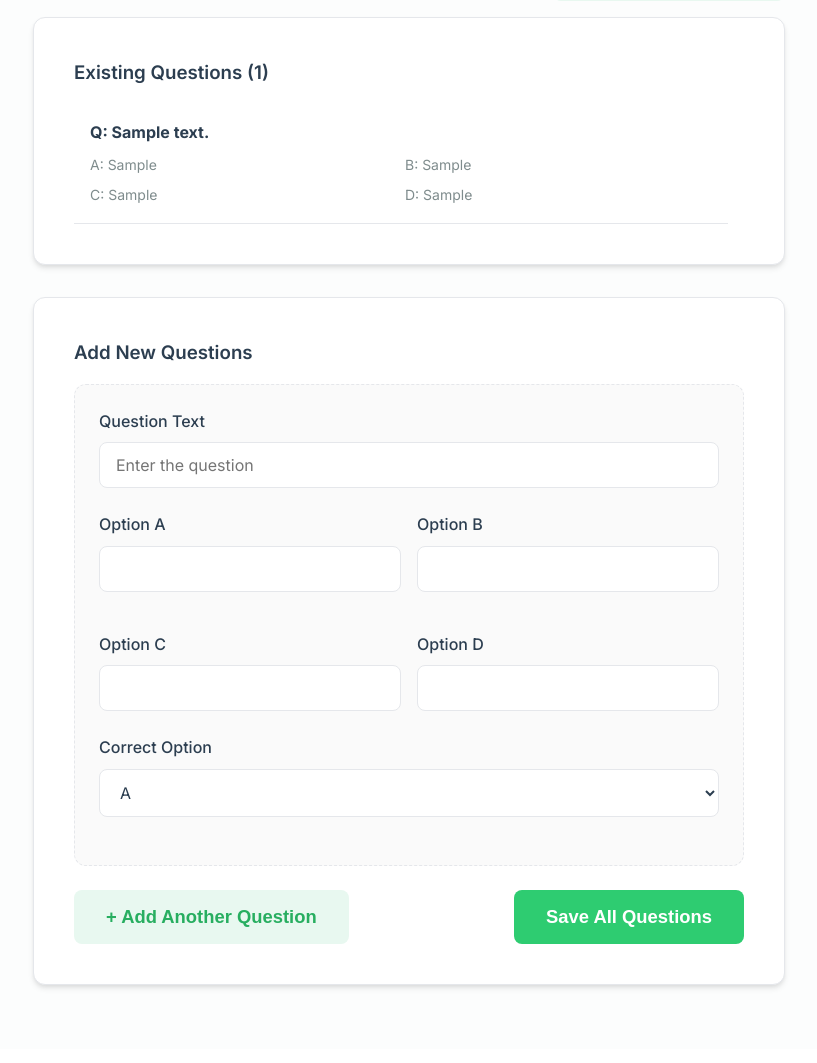
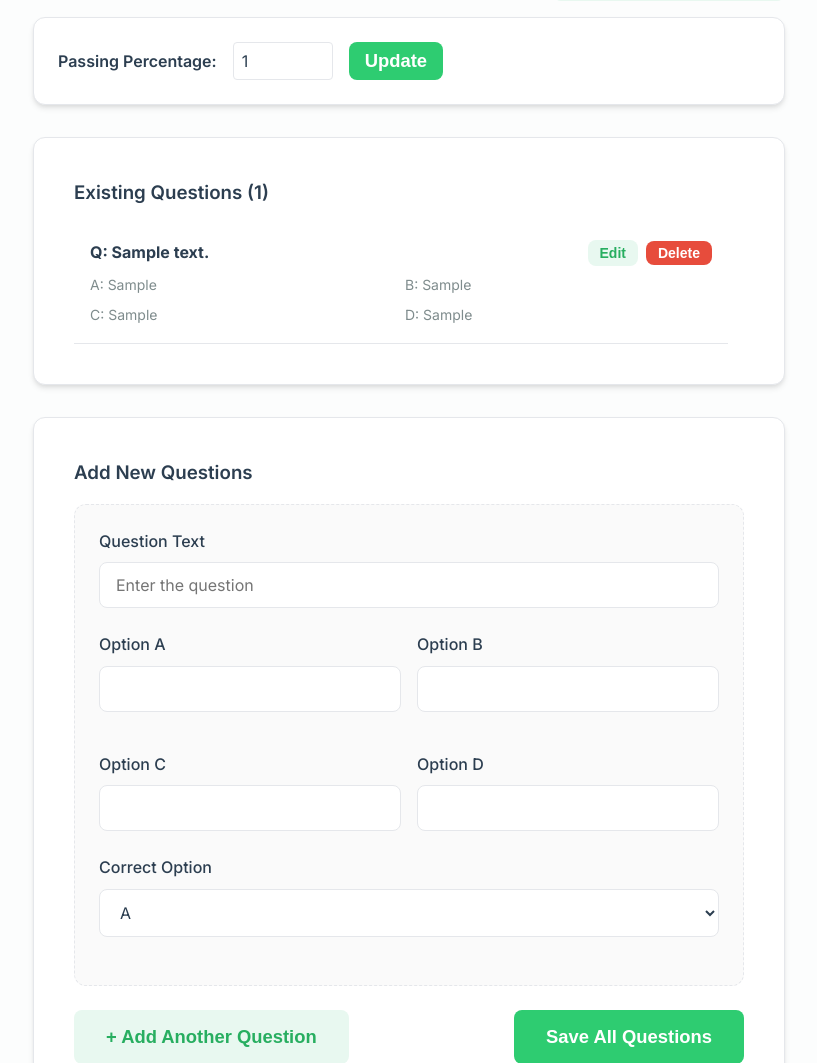
Before and after one commit to Aryangaikwad3003/TradeQuest, a Flask app: template templates/admin/questions.html in a window 1280 px wide. Shown: the part 164-1227 px from the top of the page, without its empty margins (231-1048 px from the left). Before the commit the page ends 1153 px from the top, so only its background shows below. Run offline with Flask 3, Linux system fonts and the light colour scheme; the template is opened without the code that fills it: most values are stand-ins (such as "Sample title", 1, 10 or a date in 2020); some libraries are stand-ins or nearby versions.

Commit message:
Add functionality to edit passing percentage and manage existing questions

```diff
--- a/app.py
+++ b/app.py
@@ -485,6 +485,78 @@ def manage_questions(quiz_id):
 
     return render_template('admin/questions.html', quiz=quiz, questions=existing_questions)
 
+@app.route('/admin/quiz/<int:quiz_id>/update_pass_percentage', methods=['POST'])
+@admin_required
+def update_pass_percentage(quiz_id):
+    db = get_db()
+    cursor = db.cursor()
+    new_pct = request.form.get('pass_percentage')
+    if new_pct is not None:
+        try:
+            val = float(new_pct)
+            if 0 <= val <= 100:
+                cursor.execute('UPDATE quizzes SET pass_percentage = ? WHERE id = ?', (val, quiz_id))
+                db.commit()
+                flash("Passing percentage updated.", "success")
+            else:
+                flash("Percentage must be between 0 and 100.", "error")
+        except ValueError:
+            flash("Invalid percentage value.", "error")
+    return redirect(url_for('manage_questions', quiz_id=quiz_id))
+
+@app.route('/admin/question/<int:question_id>/edit', methods=['POST'])
+@admin_required
+def edit_question(question_id):
+    db = get_db()
+    cursor = db.cursor()
+    q_text = request.form.get('question_text')
+    opt_a = request.form.get('option_a')
+    opt_b = request.form.get('option_b')
+    opt_c = request.form.get('option_c')
+    opt_d = request.form.get('option_d')
+    correct = request.form.get('correct_option')
+
+    cursor.execute('SELECT quiz_id FROM questions WHERE id = ?', (question_id,))
+    q_row = cursor.fetchone()
+    if not q_row:
+        flash("Question not found.", "error")
+        return redirect(url_for('admin_dashboard'))
+
+    quiz_id = q_row['quiz_id']
+
+    if q_text and opt_a and opt_b and opt_c and opt_d and correct:
+        cursor.execute('''
+            UPDATE questions
+            SET question_text = ?, option_a = ?, option_b = ?, option_c = ?, option_d = ?, correct_option = ?
+            WHERE id = ?
+        ''', (q_text.strip(), opt_a.strip(), opt_b.strip(), opt_c.strip(), opt_d.strip(), correct.strip(), question_id))
+        db.commit()
+        flash("Question updated successfully.", "success")
+    else:
+        flash("All fields are required.", "error")
+
+    return redirect(url_for('manage_questions', quiz_id=quiz_id))
+
+@app.route('/admin/question/<int:question_id>/delete', methods=['POST'])
+@admin_required
+def delete_question(question_id):
+    db = get_db()
+    cursor = db.cursor()
+
+    cursor.execute('SELECT quiz_id FROM questions WHERE id = ?', (question_id,))
+    q_row = cursor.fetchone()
+    if not q_row:
+        return redirect(url_for('admin_dashboard'))
+
+    quiz_id = q_row['quiz_id']
+
+    cursor.execute('DELETE FROM user_responses WHERE question_id = ?', (question_id,))
+    cursor.execute('DELETE FROM questions WHERE id = ?', (question_id,))
+    db.commit()
+
+    flash("Question deleted successfully.", "success")
+    return redirect(url_for('manage_questions', quiz_id=quiz_id))
+
 @app.route('/admin/quiz/<int:quiz_id>/toggle', methods=['POST'])
 @admin_required
 def toggle_quiz(quiz_id):
--- a/templates/admin/questions.html
+++ b/templates/admin/questions.html
@@ -8,19 +8,81 @@
     <a href="{{ url_for('admin_dashboard') }}" class="btn btn-secondary">Back to Dashboard</a>
 </div>
 
+<!-- Pass Percentage -->
+<div class="card mb-4" style="padding: 1.5rem;">
+    <form action="{{ url_for('update_pass_percentage', quiz_id=quiz.id) }}" method="POST" style="display: flex; align-items: center; gap: 1rem;">
+        <label style="margin: 0; font-weight: 600;">Passing Percentage:</label>
+        <input type="number" name="pass_percentage" value="{{ quiz.pass_percentage }}" min="0" max="100" step="0.1" style="width: 100px; padding: 0.5rem; border-radius: 4px; border: 1px solid var(--border-color);">
+        <button type="submit" class="btn btn-primary" style="padding: 0.5rem 1rem;">Update</button>
+    </form>
+</div>
+
+
 {% if questions %}
 <div class="card" style="margin-bottom: 2rem;">
     <h3>Existing Questions ({{ questions|length }})</h3>
-    <div style="max-height: 400px; overflow-y: auto; padding-right: 1rem;">
+    <div style="max-height: 500px; overflow-y: auto; padding-right: 1rem;">
         {% for q in questions %}
-        <div style="padding: 1rem; border-bottom: 1px solid var(--border-color);">
+        <div style="padding: 1rem; border-bottom: 1px solid var(--border-color);" id="question_block_{{ q.id }}">
+
+            <!-- View Mode -->
+            <div id="view_mode_{{ q.id }}">
+                <div style="display: flex; justify-content: space-between; align-items: flex-start;">
                     <strong>Q: {{ q.question_text }}</strong>
+                    <div style="display: flex; gap: 0.5rem;">
+                        <button type="button" class="btn btn-secondary" style="padding: 0.25rem 0.75rem; font-size: 0.875rem;" onclick="toggleEdit('{{ q.id }}')">Edit</button>
+                        <form action="{{ url_for('delete_question', question_id=q.id) }}" method="POST" onsubmit="return confirm('Are you sure you want to delete this question?');" style="margin: 0;">
+                            <button type="submit" class="btn" style="background-color: var(--danger-color); color: white; padding: 0.25rem 0.75rem; font-size: 0.875rem;">Delete</button>
+                        </form>
+                    </div>
+                </div>
                 <div style="font-size: 0.875rem; color: var(--text-muted); margin-top: 0.5rem; display: grid; grid-template-columns: 1fr 1fr; gap: 0.5rem;">
                     <div>A: {{ q.option_a }} {% if q.correct_option == 'A' %}<span style="color:var(--success-color)">✓ Correct</span>{% endif %}</div>
                     <div>B: {{ q.option_b }} {% if q.correct_option == 'B' %}<span style="color:var(--success-color)">✓ Correct</span>{% endif %}</div>
                     <div>C: {{ q.option_c }} {% if q.correct_option == 'C' %}<span style="color:var(--success-color)">✓ Correct</span>{% endif %}</div>
                     <div>D: {{ q.option_d }} {% if q.correct_option == 'D' %}<span style="color:var(--success-color)">✓ Correct</span>{% endif %}</div>
                 </div>
+            </div>
+
+            <!-- Edit Mode -->
+            <form id="edit_mode_{{ q.id }}" action="{{ url_for('edit_question', question_id=q.id) }}" method="POST" style="display: none; background: #f9fafb; padding: 1rem; border-radius: 8px; margin-top: 0.5rem;">
+                <div class="form-group">
+                    <label>Question Text</label>
+                    <input type="text" name="question_text" required value="{{ q.question_text }}">
+                </div>
+                <div style="display: grid; grid-template-columns: 1fr 1fr; gap: 1rem;">
+                    <div class="form-group">
+                        <label>Option A</label>
+                        <input type="text" name="option_a" required value="{{ q.option_a }}">
+                    </div>
+                    <div class="form-group">
+                        <label>Option B</label>
+                        <input type="text" name="option_b" required value="{{ q.option_b }}">
+                    </div>
+                    <div class="form-group">
+                        <label>Option C</label>
+                        <input type="text" name="option_c" required value="{{ q.option_c }}">
+                    </div>
+                    <div class="form-group">
+                        <label>Option D</label>
+                        <input type="text" name="option_d" required value="{{ q.option_d }}">
+                    </div>
+                </div>
+                <div class="form-group">
+                    <label>Correct Option</label>
+                    <select name="correct_option" required>
+                        <option value="A" {% if q.correct_option == 'A' %}selected{% endif %}>A</option>
+                        <option value="B" {% if q.correct_option == 'B' %}selected{% endif %}>B</option>
+                        <option value="C" {% if q.correct_option == 'C' %}selected{% endif %}>C</option>
+                        <option value="D" {% if q.correct_option == 'D' %}selected{% endif %}>D</option>
+                    </select>
+                </div>
+                <div style="display: flex; gap: 0.5rem; justify-content: flex-end;">
+                    <button type="button" class="btn btn-secondary" onclick="toggleEdit('{{ q.id }}')">Cancel</button>
+                    <button type="submit" class="btn btn-success" style="padding: 0.5rem 1rem;">Save Changes</button>
+                </div>
+            </form>
+
         </div>
         {% endfor %}
     </div>
@@ -75,6 +137,18 @@
 </div>
 
 <script>
+    function toggleEdit(questionId) {
+        const viewMode = document.getElementById('view_mode_' + questionId);
+        const editMode = document.getElementById('edit_mode_' + questionId);
+        if (viewMode.style.display === 'none') {
+            viewMode.style.display = 'block';
+            editMode.style.display = 'none';
+        } else {
+            viewMode.style.display = 'none';
+            editMode.style.display = 'block';
+        }
+    }
+
     function addQuestion() {
         const container = document.getElementById('questions-container');
         const template = `
```
Lines whose indentation alone changed are shown as unchanged.
